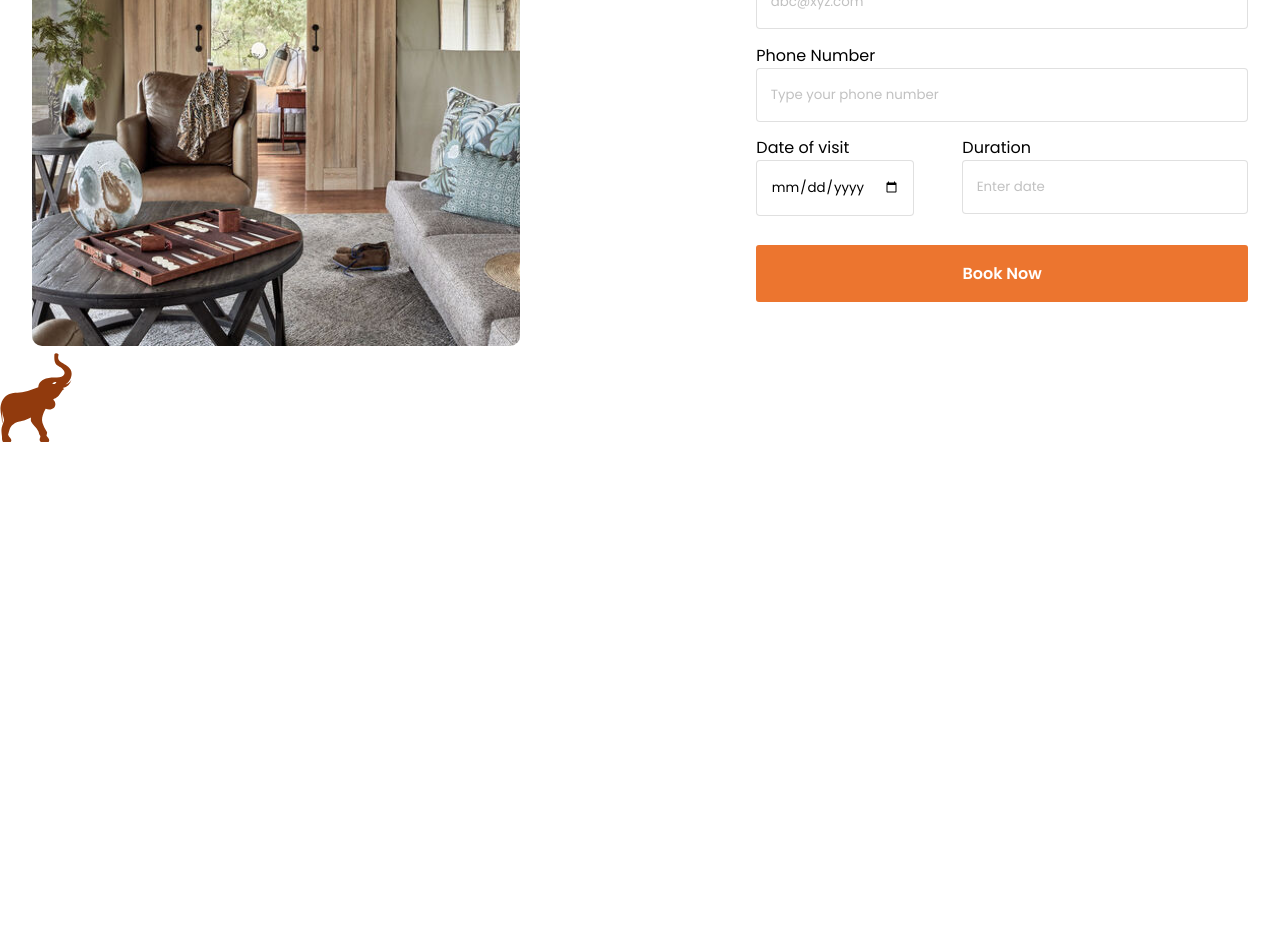
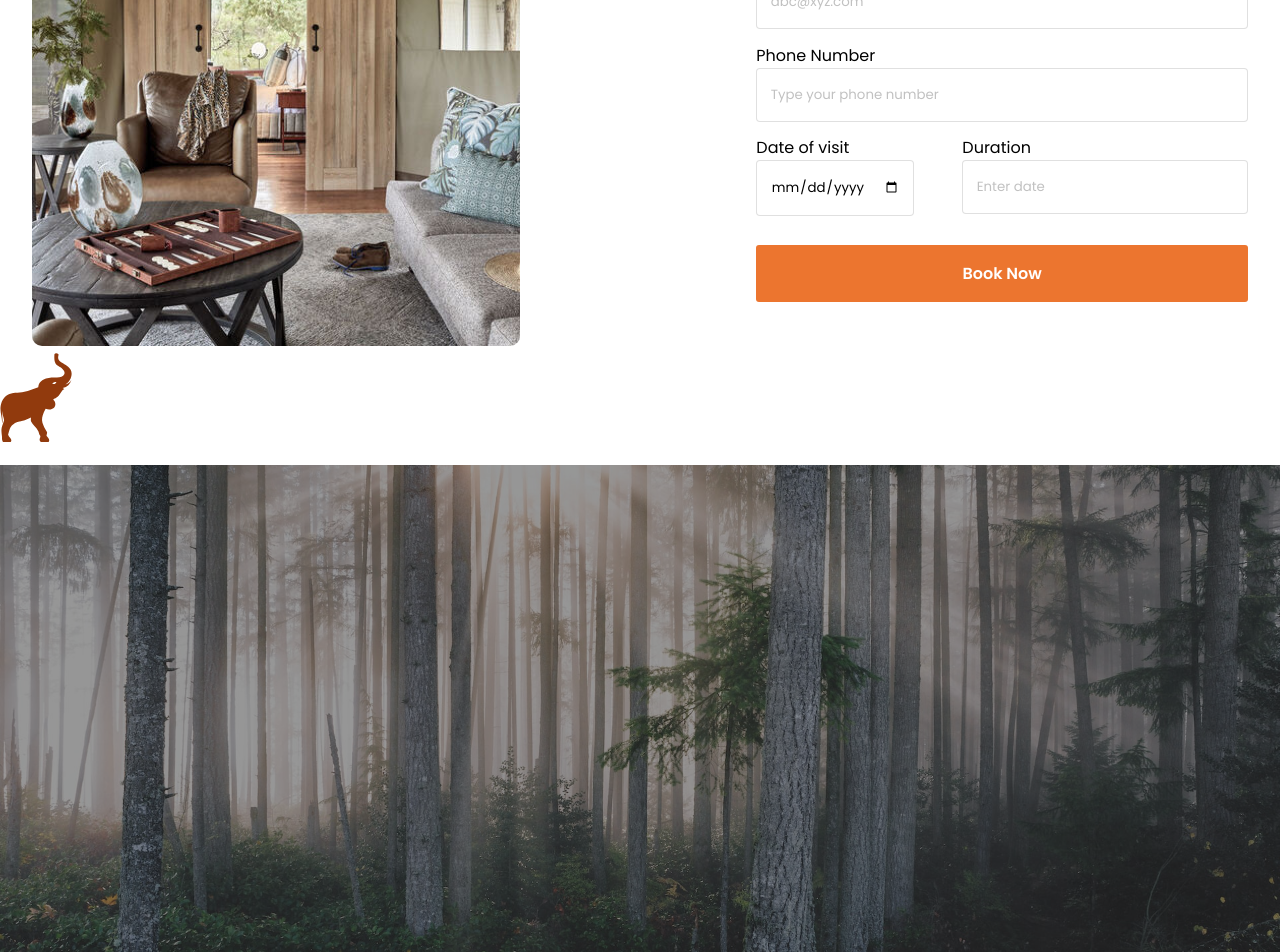
Before and after one commit to Trinity6264/Africa-Heritage, a React (Create React App) app: page / in a window 1280 px wide. Shown: the part 2780-3732 px from the top of the page. Before the commit the page ends 3277 px from the top, so only its background shows below. Built offline with nearby package versions, Linux system fonts and the light colour scheme.

Commit message:
Footer background pic done

```diff
--- a/src/components/Navbar.jsx
+++ b/src/components/Navbar.jsx
@@ -26,7 +26,7 @@ const Navbar = () => {
                 <li> <a href="#">Home</a></li>
                 <li> <a href="#wildlife">Wildlife Africa</a></li>
                 <li> <a href="#reserve">Game Reserve <FaChevronDown /> </a></li>
-                <li> <a href="#">Contact Us</a></li>
+                <li> <a href="#contact">Contact Us</a></li>
             </ul>
         </nav>
     )
--- /dev/null
+++ b/src/components/Reservations.jsx
@@ -0,0 +1,102 @@
+import React from 'react'
+import SlotPic from '../assets/slot.svg'
+import Frame1 from '../assets/frame1.svg'
+import Elephant from '../assets/elephant.svg'
+import Frame2 from '../assets/frame2.svg'
+import Frame3 from '../assets/frame3.svg'
+import Giraffe from '../assets/giraffe.svg'
+import Frame4 from '../assets/frame4.svg'
+import Frame5 from '../assets/frame5.svg'
+import Frame6 from '../assets/frame6.svg'
+import Frame7 from '../assets/frame7.svg'
+import ReserveCard from '../components/ReserveCard'
+import TextField from '../components/TextField'
+
+
+const Reservations = () => {
+    const listOfAnimalsPic = [Giraffe, Frame5, Frame7, Frame6];
+
+    const listOfReservedata = [
+        {
+            img: Frame1,
+            content: 'Nairobi National Park is a national park in Kenya that was established in 1946 about 7 km south of Nairobi. It is fenced on three sides, whereas the open southern boundary...',
+        },
+        {
+            img: Frame2,
+            content: 'Nkomazi Private Game Reserve is a malaria-free, family-friendly glamping and safari destination in Mpumalanga. The game reserve is set to...',
+        },
+        {
+            img: Frame3,
+            content: 'The Mombo Concession is located within Moremi Game Reserve in Botswana and is arguably the best big game viewing area in all of Southern Africa. Spanning 111,000 acres in the central...',
+        },
+    ];
+
+    const fieldsData = [
+        {
+            hintText: 'Type your full name',
+            labelText: 'Full name',
+        },
+        {
+            hintText: 'abc@xyz.com',
+            labelText: 'Email Address',
+        },
+        {
+            hintText: 'Type your phone number',
+            labelText: 'Phone Number',
+        },
+    ]
+    return (
+        <>
+            <div className="reserve" id="reserve">
+                <div className="slot-logo-wrapper">
+                    <img src={SlotPic} alt="Slot picture" />
+                </div>
+                <h1>Popular Places to See</h1>
+                <div className="reserve-card-wrapper">
+                    {listOfReservedata.map(({ content, img }) => {
+                        return (
+                            <ReserveCard key={img} content={content} img={img} />
+                        )
+                    })}
+                </div>
+            </div>
+            <div className="reserve-2">
+                <div className="reserve-2-imgs-wrapper">
+                    {listOfAnimalsPic.map((e) => {
+                        return <div className="reserve-2-card" key={e}>
+                            <img src={e} alt="$e" />
+                        </div>
+                    })}
+                </div>
+                <h1>Make a Reservation</h1>
+                <div className="reserve-form">
+                    <div className="form-pic">
+                        <img src={Frame4} alt="Form pic" />
+                    </div>
+
+                    <form>
+                        {fieldsData.map(({ hintText, labelText }) => {
+                            return <TextField hintText={hintText} lblText={labelText} key={labelText} />
+                        })}
+                        <div className="date-wrapper">
+                            <div className="input-wrapper">
+                                <label htmlFor='date'>Date of visit</label>
+                                <input type="date" id='date' />
+                            </div>
+                            <div className="input-wrapper">
+                                <label htmlFor='dur'>Duration</label>
+                                <input type="text" id='dur' placeholder='Enter date' />
+                            </div>
+                        </div>
+                        <a href="#"> Book Now</a>
+                    </form>
+                </div>
+                <div className="elephant-logo-wrapper">
+                    <img src={Elephant} alt="Elephant logo" />
+                </div>
+            </div>
+        </>
+    )
+}
+
+export default Reservations
--- a/src/page/Home.jsx
+++ b/src/page/Home.jsx
@@ -5,106 +5,23 @@ import '../style/home_style.css'
 
 import LandingPage from '../components/LandingPage'
 import WildLife from '../components/WildLife'
-import SlotPic from '../assets/slot.svg'
-import Frame1 from '../assets/frame1.svg'
-import Elephant from '../assets/elephant.svg'
-import Frame2 from '../assets/frame2.svg'
-import Frame3 from '../assets/frame3.svg'
-import Giraffe from '../assets/giraffe.svg'
-import Frame4 from '../assets/frame4.svg'
-import Frame5 from '../assets/frame5.svg'
-import Frame6 from '../assets/frame6.svg'
-import Frame7 from '../assets/frame7.svg'
-import ReserveCard from '../components/ReserveCard'
-import TextField from '../components/TextField'
 
+import Reservations from '../components/Reservations'
+
+import ForestBg from '../assets/forest.jpg'
 
 const Home = () => {
 
-  const listOfAnimalsPic = [Giraffe, Frame5, Frame7, Frame6];
 
-  const listOfReservedata = [
-    {
-      img: Frame1,
-      content: 'Nairobi National Park is a national park in Kenya that was established in 1946 about 7 km south of Nairobi. It is fenced on three sides, whereas the open southern boundary...',
-    },
-    {
-      img: Frame2,
-      content: 'Nkomazi Private Game Reserve is a malaria-free, family-friendly glamping and safari destination in Mpumalanga. The game reserve is set to...',
-    },
-    {
-      img: Frame3,
-      content: 'The Mombo Concession is located within Moremi Game Reserve in Botswana and is arguably the best big game viewing area in all of Southern Africa. Spanning 111,000 acres in the central...',
-    },
-  ];
-
-  const fieldsData = [
-    {
-      hintText: 'Type your full name',
-      labelText: 'Full name',
-    },
-    {
-      hintText: 'abc@xyz.com',
-      labelText: 'Email Address',
-    },
-    {
-      hintText: 'Type your phone number',
-      labelText: 'Phone Number',
-    },
-  ]
 
   return (
     <section className='home'>
       <LandingPage />
       <WildLife />
-      <div className="reserve" id="reserve">
-        <div className="slot-logo-wrapper">
-          <img src={SlotPic} alt="Slot picture" />
-        </div>
-        <h1>Popular Places to See</h1>
-        <div className="reserve-card-wrapper">
-          {listOfReservedata.map(({ content, img }) => {
-            return (
-              <ReserveCard key={img} content={content} img={img} />
-            )
-          })}
-        </div>
-      </div>
-      <div className="reserve-2">
-        <div className="reserve-2-imgs-wrapper">
-          {listOfAnimalsPic.map((e) => {
-            return <div className="reserve-2-card" key={e}>
-              <img src={e} alt="$e" />
-            </div>
-          })}
-        </div>
-        <h1>Make a Reservation</h1>
-        <div className="reserve-form">
-          <div className="form-pic">
-            <img src={Frame4} alt="Form pic" />
-          </div>
-
-          <form>
-            {fieldsData.map(({ hintText, labelText }) => {
-              return <TextField hintText={hintText} lblText={labelText} key={labelText} />
-            })}
-            <div className="date-wrapper">
-              <div className="input-wrapper">
-                <label htmlFor='date'>Date of visit</label>
-                <input type="date" id='date' />
-              </div>
-              <div className="input-wrapper">
-                <label htmlFor='dur'>Duration</label>
-                <input type="text" id='dur' placeholder='Enter date' />
-              </div>
-            </div>
-            <a href="#"> Book Now</a>
-          </form>
-        </div>
-        <div className="elephant-logo-wrapper">
-          <img src={Elephant} alt="Elephant logo" />
-        </div>
-      </div>
+      <Reservations />
+      <footer id='contact'>
+        <img src={ForestBg} alt="Forest background" />
+      </footer>
     </section>
   )
 }
--- a/src/style/home_style.css
+++ b/src/style/home_style.css
@@ -188,7 +188,7 @@
 /* reserve-2 */
 .reserve-2 {
   width: 100%;
-  padding-bottom: 3em;
+  padding-bottom: 1em;
 }
 
 .reserve-2 .reserve-2-imgs-wrapper {
@@ -210,8 +210,6 @@
   margin: 0 auto;
   gap: 2em;
 }
-
-
 
 .reserve-2 .reserve-form form .input-wrapper {
   display: flex;
@@ -235,7 +233,7 @@
   gap: 3em;
 }
 
-.reserve-2 .reserve-form form a{
+.reserve-2 .reserve-form form a {
   width: 100%;
   margin-top: 1em;
   border-radius: 3px;
@@ -248,11 +246,33 @@
   transition: all 300ms ease;
 }
 
-.reserve-2 .reserve-form form a:hover{
+.reserve-2 .reserve-form form a:hover {
   background-color: var(--primary-dark-color);
 }
 
-
-.elephant-logo-wrapper{
+.elephant-logo-wrapper {
   width: 4.5em;
 }
+
+/* footer */
+
+footer {
+  width: 100%;
+  height: 70vh;
+  position: relative;
+}
+footer::after {
+  content: "";
+  left: 0;
+  top: 0;
+  position: absolute;
+  width: 100%;
+  height: 100%;
+  background-color: var(--light-dark-color);
+}
+
+footer img {
+  width: 100%;
+  height: 100%;
+  object-fit: cover;
+}
```
Also changed, not shown: src/assets/forest.jpg (added).
